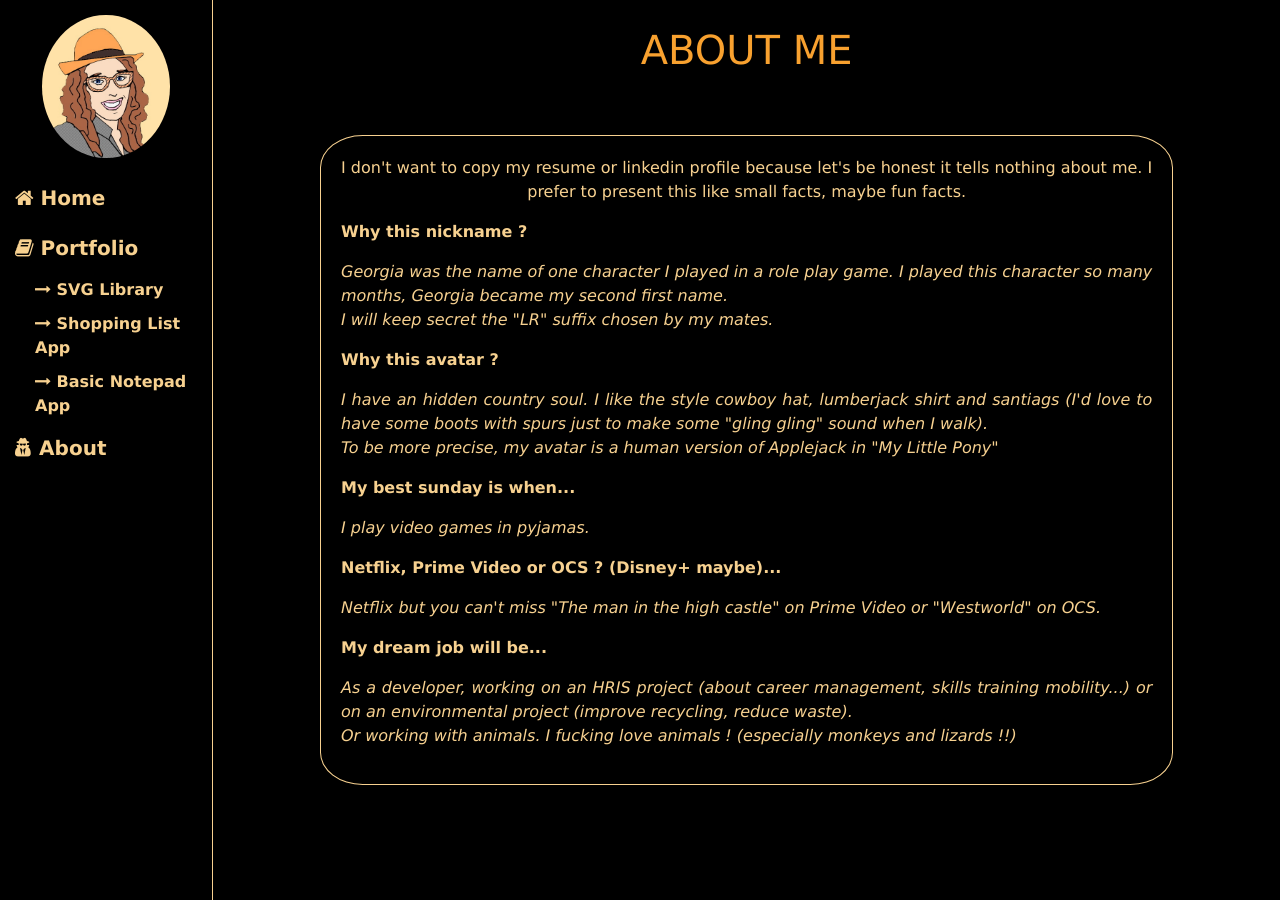
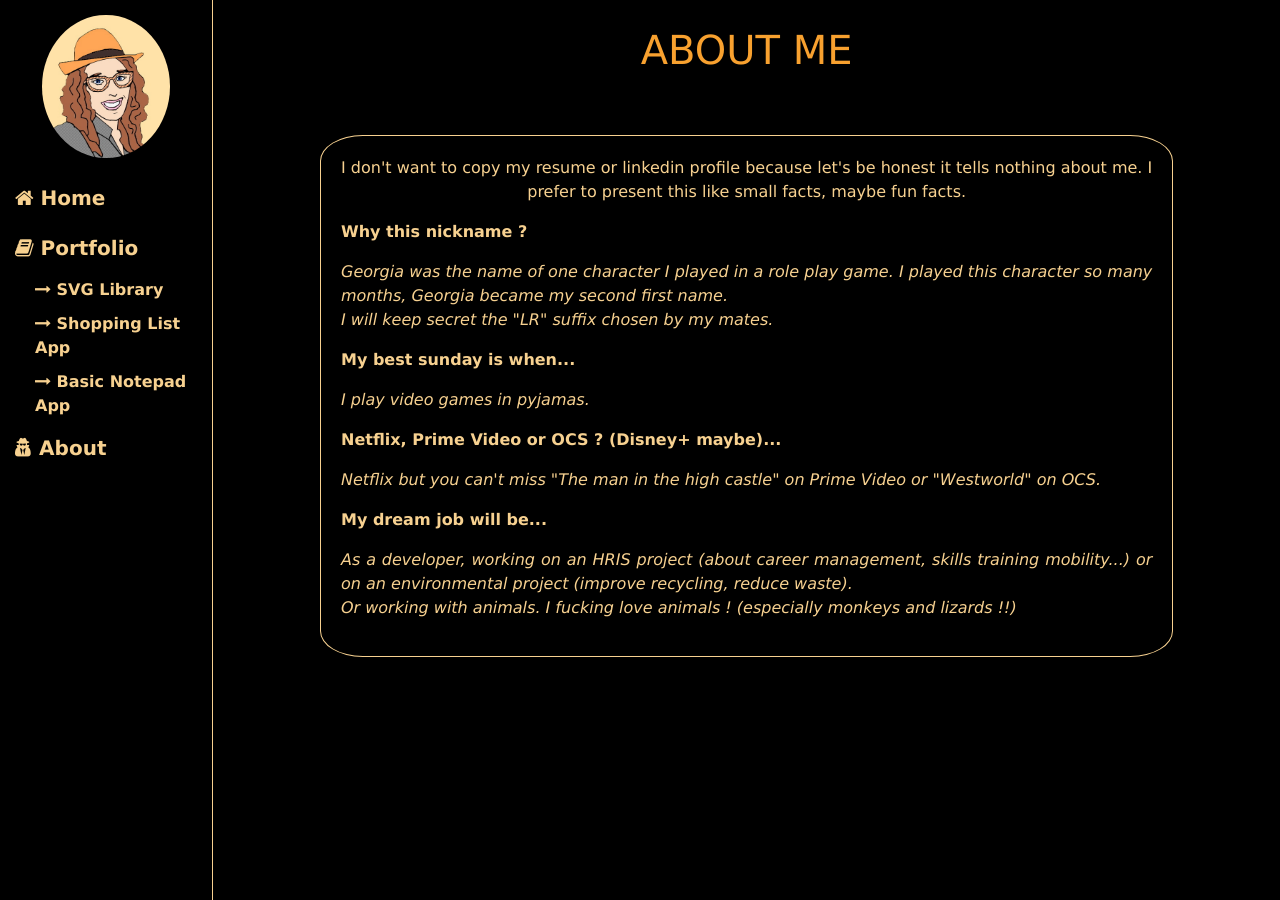
Before and after one commit to lacordony/lacordony.github.io, a Jekyll site: the page built from about.html, in a window 1280 px wide. Built offline with Jekyll 4.4.1, drawn with Linux system fonts in a browser that asks for light colours.

Commit message:
update about section

```diff
--- a/about.html
+++ b/about.html
@@ -11,15 +11,6 @@ layout: default
         <p class="fact">
             Georgia was the name of one character I played in a role play game. I played this character so many months, Georgia became my second first name.<br/>
             I will keep secret the "LR" suffix chosen by my mates.
-        </p>
-    </div>
-    <div>
-        <p class="about">
-            Why this avatar ?
-        </p>
-        <p class="fact">
-            I have an hidden country soul. I like the style cowboy hat, lumberjack shirt and santiags (I'd love to have some boots with spurs just to make some "gling gling" sound when I walk). <br/>
-            To be more precise, my avatar is a human version of Applejack in "My Little Pony"
         </p>
     </div>
     <div>
```
